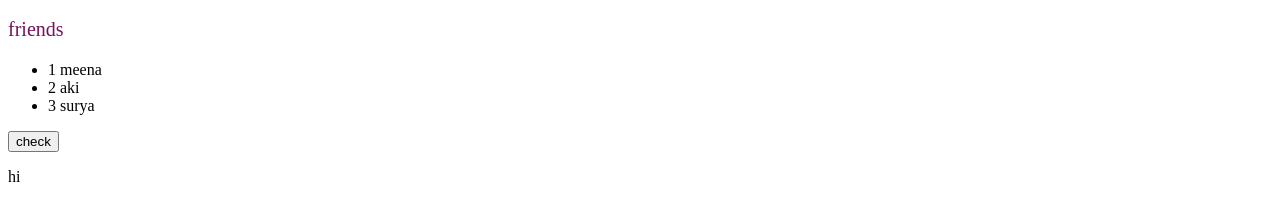
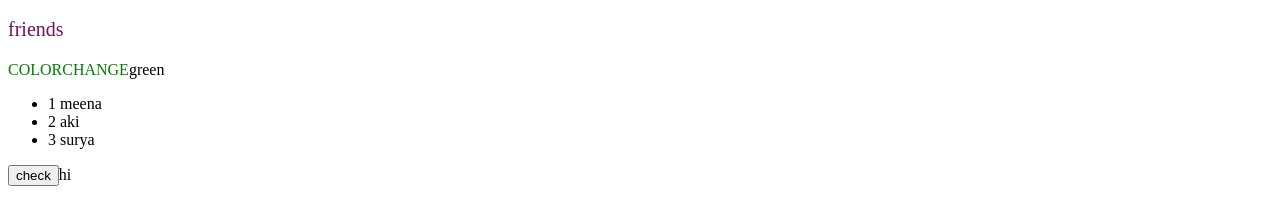
Before and after one commit to shamilianbu2000/myApp, an Angular app: page / in a window 1280 px wide. Shown: the part 970-1169 px from the top of the page. Built offline with nearby package versions, Linux system fonts and the light colour scheme.

Commit message:
if conditions practice

```diff
--- a/src/app/footer/footer.component.html
+++ b/src/app/footer/footer.component.html
@@ -17,7 +17,7 @@
 
            <button [disabled] = "isEnable" (click)="enable()">clear</button><!---twowaycheck-->
 
-           <button [ngClass]="isEnable?'':'buttonChange'" [disabled] = "isEnable" (click)="enable()">Clear!</button>
+           <button [ngClass]="isEnable?'':'buttonChange'" [disabled] = "isEnable!" (click)="enable()">Clear!</button>
 
 
 
--- a/src/app/styles/styles.component.html
+++ b/src/app/styles/styles.component.html
@@ -2,6 +2,9 @@
 
 <div>
     <p [ngClass]="'frdz'"> friends</p>  <!---attribute directive-->
+    <span (click)="isChange = !isChange" [ngClass]="isChange?'yes':'no'"> COLORCHANGE</span>
+    <span *ngIf = "isChange;else colorChange">green</span>
+    <ng-template #colorChange>RED</ng-template>
 </div>
 <div>
     <ul>
@@ -10,6 +13,6 @@
 </div>
 <div>
     <button (click)="isActive = !isActive">check</button>
-    <p *ngIf="isActive; else hi">hi</p>
+    <span *ngIf="isActive; else hi">hi</span>
     <ng-template #hi> else part work it</ng-template>
 </div>
--- a/src/app/styles/styles.component.scss
+++ b/src/app/styles/styles.component.scss
@@ -4,3 +4,9 @@
 }
 
 //     text-transform: capitalize;
+.yes{
+    color: green;
+}
+.no{
+    color: red;
+}
--- a/src/app/styles/styles.component.ts
+++ b/src/app/styles/styles.component.ts
@@ -11,6 +11,7 @@ export class StylesComponent implements OnInit {
   constructor() { }
 
   isActive : boolean = true;
+  isChange : boolean = true;
   names = ['meena','aki','surya']
   list:object = [{'id':1,name:"developer"},{id:2,name:"programer"}]
   ngOnInit(): void {
```
